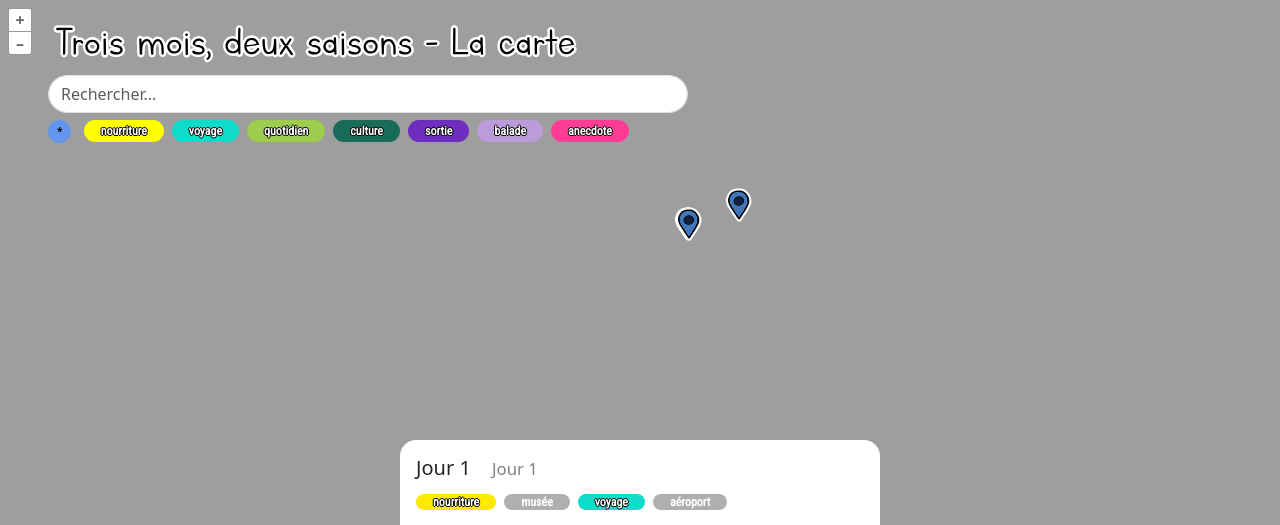
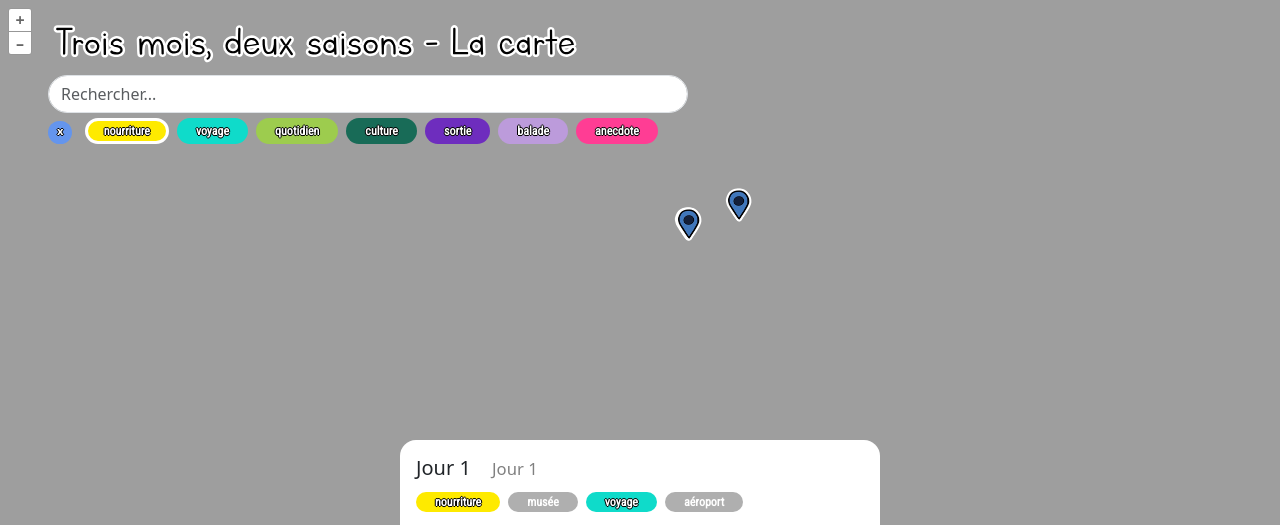
Before and after one commit to sguimmara/3m2s, a website built with Vite: page index.html in a window 1280 px wide. Both pictures are taken after a click on the button "nourriture". Shown: the top 525 px of the page. Built offline with nearby package versions, Linux system fonts and the light colour scheme.

Commit message:
catégories css

```diff
--- a/index.html
+++ b/index.html
@@ -18,7 +18,6 @@
     <div class="position-relative vh-100 vw-100">
       <!-- Carte interactive -->
       <div id="map" class="map position-absolute top-0 end-0"></div>
-<div class="title">test</div>
       <!-- Recherche -->
       <div class="w-100 position-absolute top-0 end-0">
         <div class="search">
@@ -32,7 +31,7 @@
           />
           <!-- Liste des catégories -->
           <div class="my-1" id="search-category-list">
-            <button id="reset-categories" class="reset-button">*</button>
+            <button id="reset-categories" class="reset-button">x</button>
           </div>
         </div>
       </div>
--- a/public/theme.css
+++ b/public/theme.css
@@ -59,19 +59,20 @@
 /* Catégories */
 
 .reset-button {
+    color: #FFF;
+    text-align: center;
+    font-size: 0.7rem;
+    font-weight: bold;
     border-radius: 1rem;
-    text-align: center;
-    font-size: x-small;
-    font-weight: bold;
     padding-left: 0.5rem;
     padding-right: 0.5rem;
-    padding-top: 0.2rem;
     padding-bottom: 0.2rem;
     margin-right: 0.5rem;
     border-width: 1px;
     border-style: solid;
     border-color: transparent;
     background-color: cornflowerblue;
+    text-shadow:1px 0 0 #000,0 1px 0 #000,-1px 0 0 #000,0 -1px 0 #000;
 }
 
 .category {
@@ -82,25 +83,24 @@
     padding-left: 1rem;
     padding-right: 1rem;
     margin-right: 0.5rem;
-    border-width: 1px;
-    border-style: solid;
-    border-color: transparent;
     background-color: #AFAFAF;
     color : #FFF;
     font-family: 'Roboto Condensed';font-size: 12px;
+    border: 3px solid rgba(255, 255, 255, 0);; !important;
 
 }
 
 
 
 .category:hover {
-    border-width: 1px;
-    border-style: solid;
-    border-color: gray;
+
+    filter: brightness(150%);
 }
 
 .category-active {
-    background-color: yellow !important;
+    border: 3px solid rgb(255, 255, 255);; !important;
+
+
 
 }
 
```
